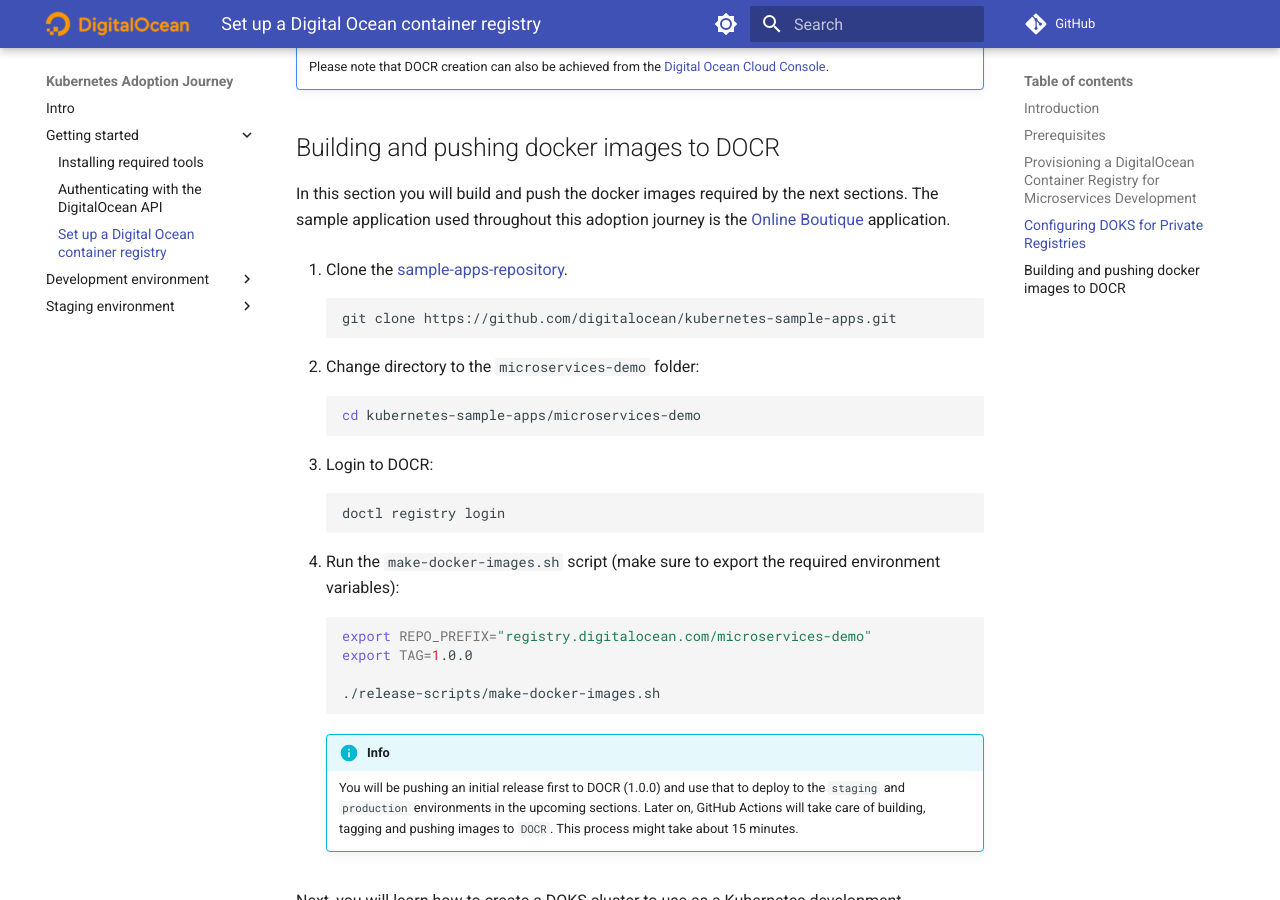
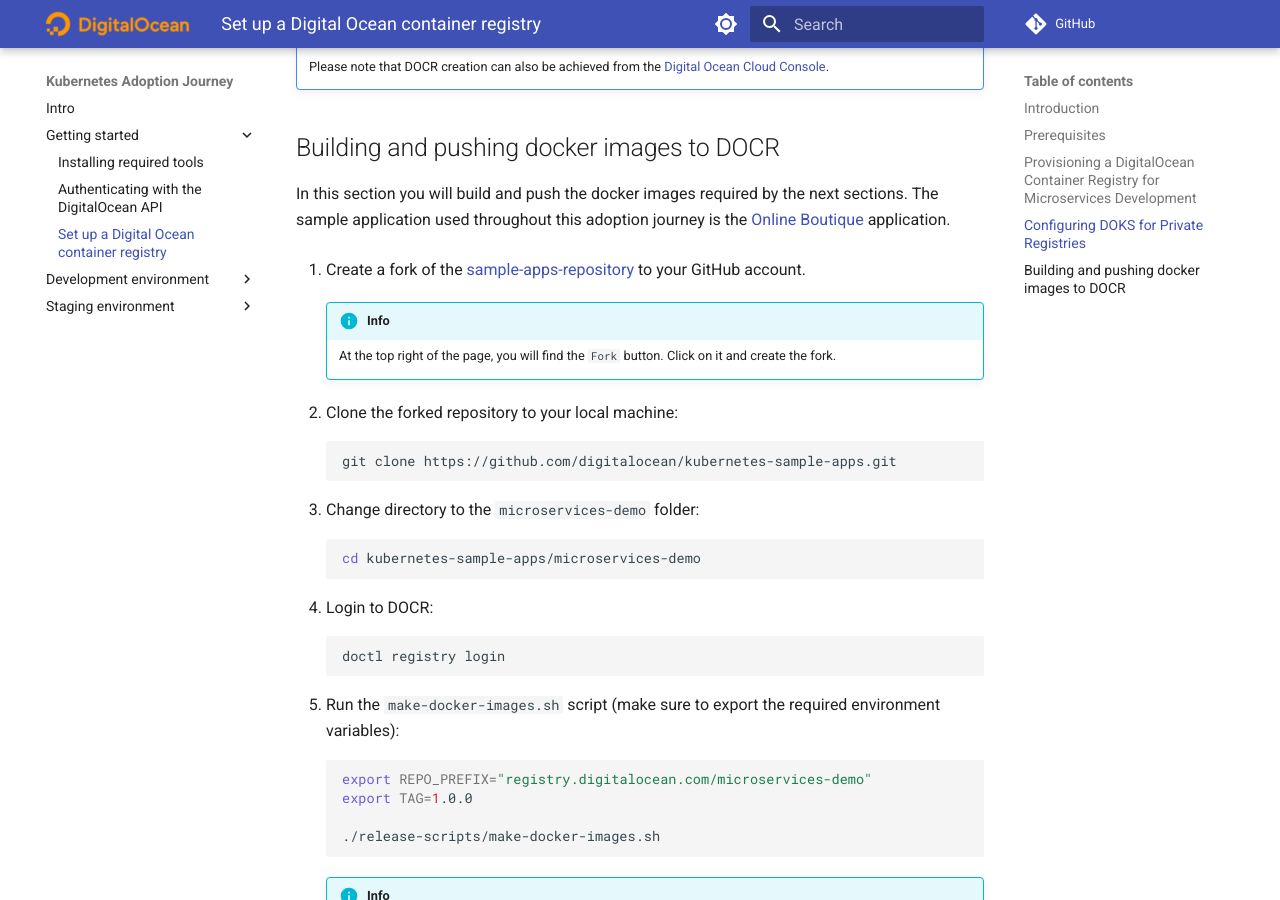
Before and after one commit to digitalocean/k8s-adoption-journey, an MkDocs documentation site: the page built from docs/01-getting-started/setup-docr.md, in a window 1280 px wide and 900 px high, scrolled down 1436 px. Built offline with MkDocs 1.6.1 and Material for MkDocs 9.7.7, drawn with Linux system fonts in a browser that asks for light colours; comment, search, counter and statistics services are not loaded.

Commit message:
Add a fork step for the sample apps repo

````diff
--- a/docs/01-getting-started/setup-docr.md
+++ b/docs/01-getting-started/setup-docr.md
@@ -46,25 +46,30 @@
 
 In this section you will build and push the docker images required by the next sections. The sample application used throughout this adoption journey is the [Online Boutique](https://github.com/digitalocean/kubernetes-sample-apps/tree/master/microservices-demo) application.
 
-1. Clone the [sample-apps-repository](https://github.com/digitalocean/kubernetes-sample-apps).
+1. Create a fork of the [sample-apps-repository](https://github.com/digitalocean/kubernetes-sample-apps) to your GitHub account.
+
+    !!! info
+        At the top right of the page, you will find the `Fork` button. Click on it and create the fork.
+
+2. Clone the forked repository to your local machine:
 
     ```shell
     git clone https://github.com/digitalocean/kubernetes-sample-apps.git
     ```
 
-2. Change directory to the `microservices-demo` folder:
+3. Change directory to the `microservices-demo` folder:
 
     ```shell
     cd kubernetes-sample-apps/microservices-demo
     ```
 
-3. Login to DOCR:
+4. Login to DOCR:
 
     ```shell
     doctl registry login
     ```
 
-4. Run the `make-docker-images.sh` script (make sure to export the required environment variables):
+5. Run the `make-docker-images.sh` script (make sure to export the required environment variables):
 
     ```shell
     export REPO_PREFIX="registry.digitalocean.com/microservices-demo"
````
Also changed, not shown: docs/02-development/tilt-local.md (+5 -2 lines), docs/02-development/tilt-remote.md (+5 -2 lines), docs/03-staging/deploying-the-app.md (+5 -2 lines).
